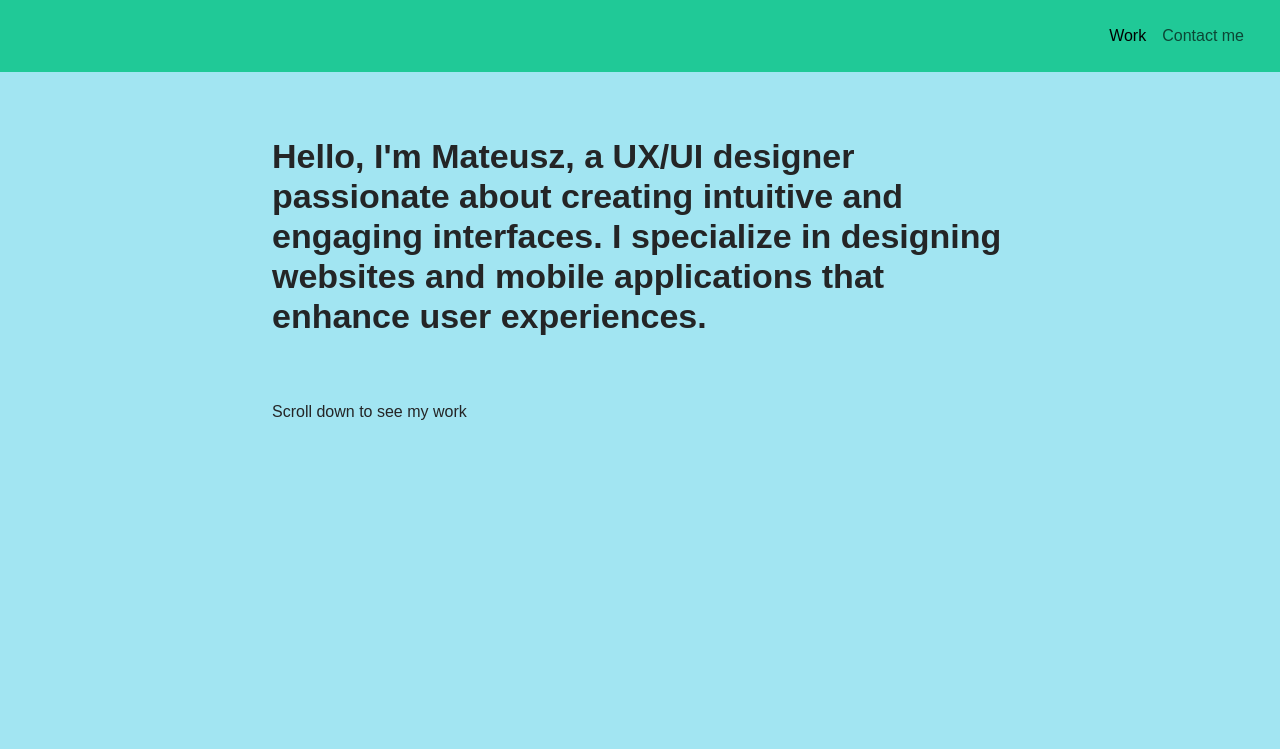
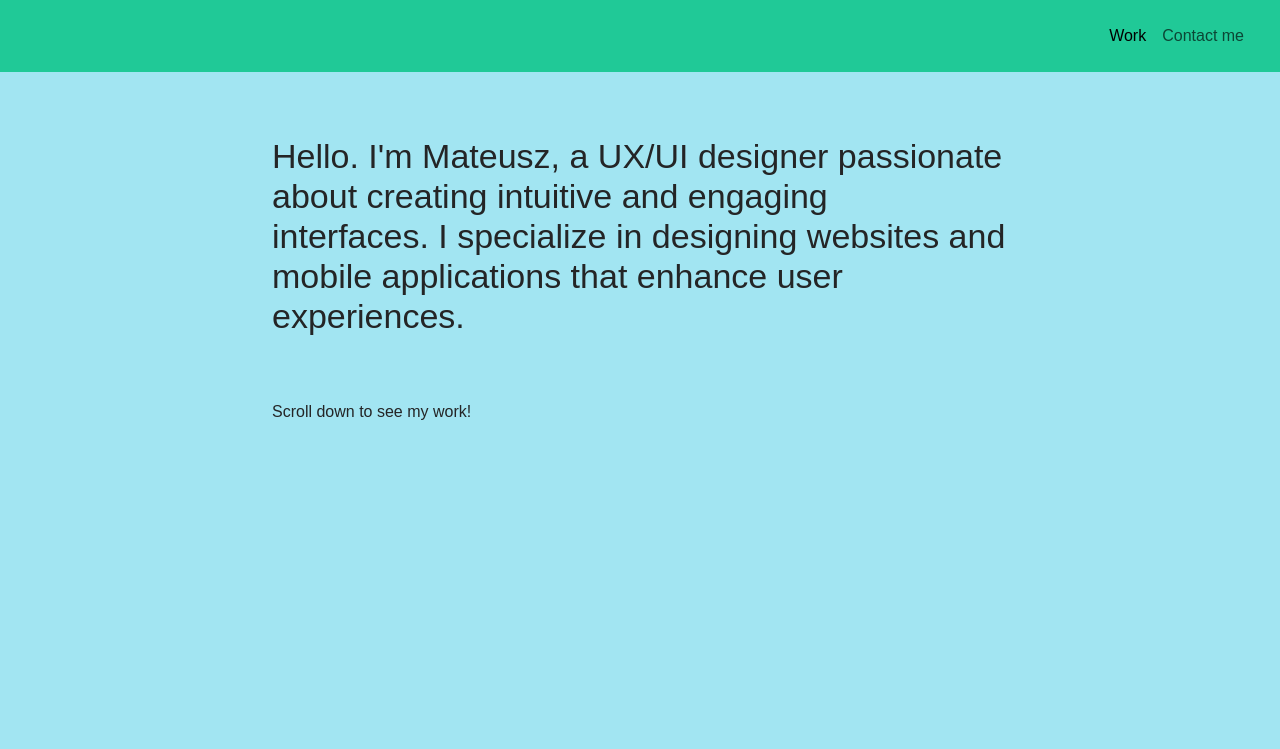
Before and after one commit to matkluxui/portfolio, a plain HTML site: page index.html in a window 1280 px wide. Shown: the top 749 px of the page. Drawn offline with Linux system fonts and the light colour scheme; a web font is replaced by a local one.

```diff
--- a/assets/css/styles.css
+++ b/assets/css/styles.css
@@ -1,4 +1,4 @@
-body {
+html, body {
   font-family: 'Funnel Sans', sans-serif;
 }
 
@@ -9,7 +9,7 @@
 
 #intro-text-top {
   color: #242526;
-  font-weight: 550;
+  font-weight: 500;
   font-size: 34px;
   line-height: 40px;
 }
--- a/index.html
+++ b/index.html
@@ -34,8 +34,8 @@
         <div class="container" id="intro-container">
             <div class="row">
                 <div class="col-md-10 col-lg-8 col-xl-8 col-xxl-8 offset-md-1 offset-lg-2 offset-xl-2 offset-xxl-2" id="intro-column">
-                    <p id="intro-text-top">Hello, I'm Mateusz, a UX/UI designer passionate about creating intuitive and engaging interfaces.&nbsp;I specialize in designing websites and mobile applications that enhance user experiences.</p>
-                    <p id="intro-text-bottom">Scroll down to see my work</p>
+                    <p id="intro-text-top">Hello. I'm Mateusz, a UX/UI designer passionate about creating intuitive and engaging interfaces.&nbsp;I specialize in designing websites and mobile applications that enhance user experiences.</p>
+                    <p id="intro-text-bottom">Scroll down to see my work!</p>
                 </div>
             </div>
         </div>
```
